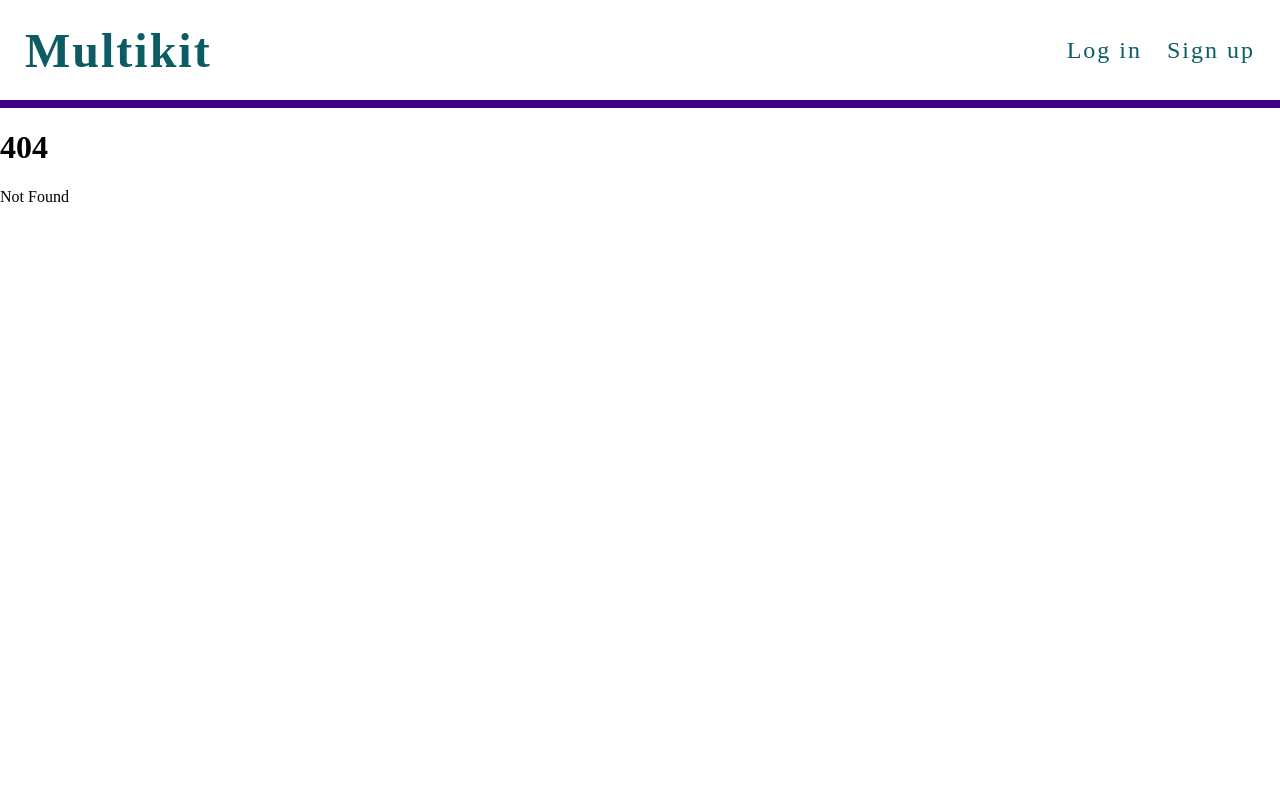
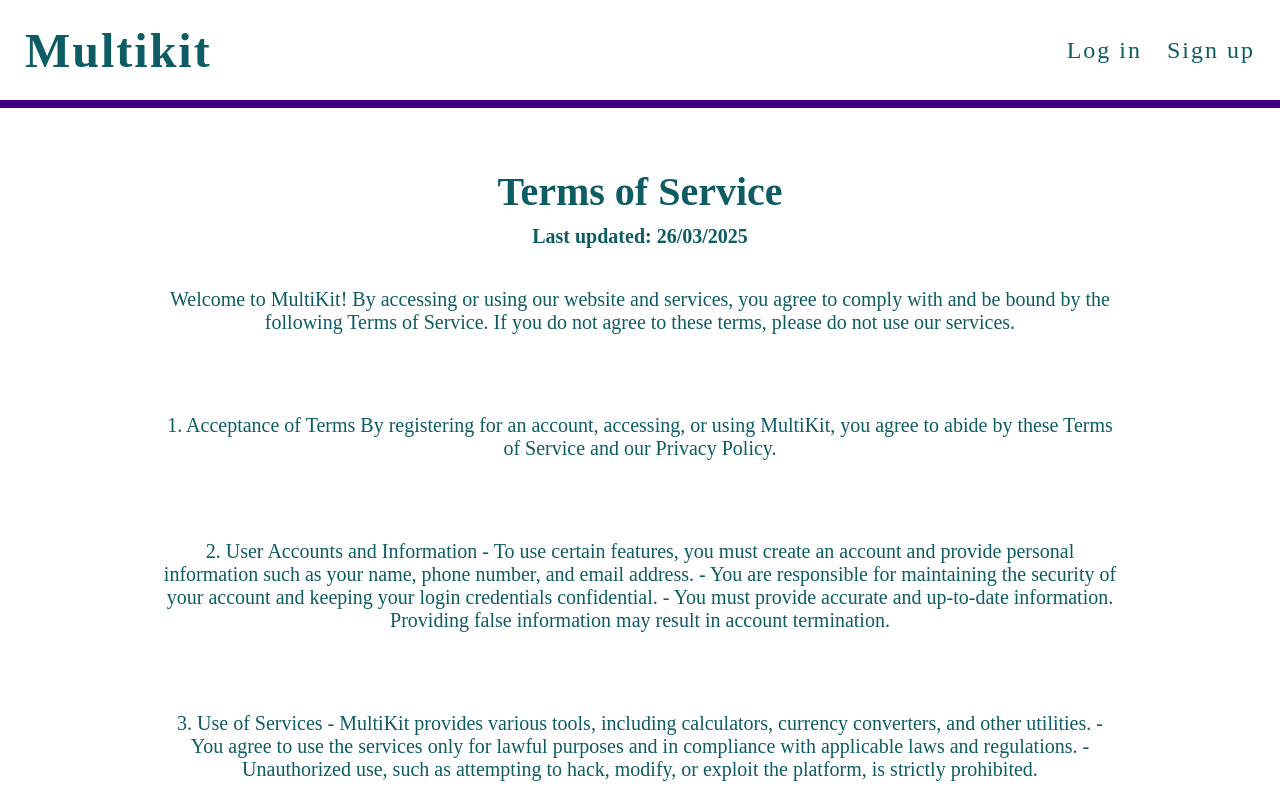
Before and after one commit to KavanKake/MultikitWebpage, a SvelteKit app in the folder my-app/: page /information/termsOfService in a window 1280 px wide. Before the commit this address had no page. Shown: the top 800 px of the page. Built offline with nearby package versions, Linux system fonts and the light colour scheme; a web font is replaced by a local one.

Commit message:
Policy and ToS

```diff
--- /dev/null
+++ b/my-app/src/routes/information/privacyPolicy/+page.svelte
@@ -0,0 +1,116 @@
+<div class="page">
+    <h1>Privacy Policy</h1>
+    <h3>Last updated: 26/03/2025</h3>
+    <p>
+        At MultiKit, we are committed to protecting your privacy. This Privacy Policy outlines how we collect, use, and safeguard your personal information when you use our services.
+    </p>
+    <div class="line"></div>
+    <p>
+        1. Information We Collect
+        When you create an account or use our services, we may collect the following information:
+        - Personal Information: Name, phone number, email address.
+        - Usage Data: Information about how you interact with our website and tools.
+        - Cookies and Tracking Technologies: We use cookies to improve user experience and analyze website traffic.
+
+    </p>
+    <div class="line"></div>
+    <p>
+        2. How We Use Your Information
+        We use your information to:
+        - Provide and improve our services.
+        - Personalize your user experience.
+        - Send important updates and communications.
+        - Ensure the security of our platform.
+        - Comply with legal obligations.
+
+    </p>
+    <div class="line"></div>
+    <p>
+        3. How We Share Your Information
+        We do not sell or rent your personal data. We may share your information in the following cases:
+        - With service providers who assist in operating our platform.
+        - If required by law or to protect our legal rights.
+        - In the event of a business transfer (e.g., merger or acquisition).
+    </p>
+    <div class="line"></div>
+    <p>
+        4. Data Security
+        We implement industry-standard security measures to protect your personal information. However, no online system is 100% secure, and we cannot guarantee absolute security.
+    </p>
+    <div class="line"></div>
+    <p>
+        5. Your Rights and Choices
+        You have the right to:
+        - Access, update, or delete your personal information.
+        - Opt-out of marketing communications.
+        - Restrict or object to data processing in certain cases.
+
+        To exercise these rights, please contact us at contact@multikit.com.
+
+    </p>
+    <div class="line"></div>
+    <p>
+        6. Cookies and Tracking Technologies
+        We use cookies to enhance your experience. You can manage cookie preferences through your browser settings.
+    </p>
+    <div class="line"></div>
+    <p>
+        7. Changes to This Privacy Policy
+        We may update this Privacy Policy periodically. Any significant changes will be communicated to users.
+
+    </p>
+    <div class="line"></div>
+    <p>
+        8. Contact Us
+For any questions regarding this Privacy Policy, please reach out to us at contact@multikit.no.
+    </p>
+
+</div>
+
+
+
+<style>
+    .line{
+        width: 100%;
+        height: 10%;
+        color: #0D5C63;
+
+    }
+
+    p{
+        font-family: coolvetica;
+        font-size: 20px;
+        color: #0D5C63;
+        width: 75%;
+        text-align: center;
+        padding: 1em;
+        height: fit-content;
+        background-color: transparent;
+    }
+
+    .page{
+        display: flex;
+        flex-direction: column;
+        justify-content: flex-start;
+        align-items: center;
+        text-align: start;
+        height: 86vh;
+        font-family: coolvetica;
+    }
+
+    h1{
+        font-family: coolvetica;
+        font-size: 40px;
+        color: #0D5C63;
+        margin: 0;
+        padding-top: 1.5em;
+    }
+
+    h3{
+        font-family: coolvetica;
+        font-size: 20px;
+        color: #0D5C63;
+        margin: 0;
+        padding-top: 10px;
+    }
+</style>
--- /dev/null
+++ b/my-app/src/routes/information/termsOfService/+page.svelte
@@ -0,0 +1,118 @@
+<div class="page">
+    <h1>Terms of Service</h1>
+    <h3>Last updated: 26/03/2025</h3>
+    <p>
+        Welcome to MultiKit! By accessing or using our website and services, you agree to comply with and be bound by the following Terms of Service. If you do not agree to these terms, please do not use our services.
+    </p>
+    <div class="line"></div>
+    <p>
+        1. Acceptance of Terms
+    By registering for an account, accessing, or using MultiKit, you agree to abide by these Terms of Service and our Privacy Policy.
+
+    </p>
+    <div class="line"></div>
+    <p>
+        2. User Accounts and Information
+        - To use certain features, you must create an account and provide personal information such as your name, phone number, and email address.
+        - You are responsible for maintaining the security of your account and keeping your login credentials confidential.
+        - You must provide accurate and up-to-date information. Providing false information may result in account termination.
+
+
+    </p>
+    <div class="line"></div>
+    <p>
+        3. Use of Services
+        - MultiKit provides various tools, including calculators, currency converters, and other utilities.
+        - You agree to use the services only for lawful purposes and in compliance with applicable laws and regulations.
+        - Unauthorized use, such as attempting to hack, modify, or exploit the platform, is strictly prohibited.
+
+    </p>
+    <div class="line"></div>
+    <p>
+        4. Privacy and Data Protection
+        - We collect and store personal information to provide and improve our services. Please review our Privacy Policy for details on how we handle your data.
+        - We do not sell or share your personal information with third parties without your consent, except as required by law.
+
+    </p>
+    <div class="line"></div>
+    <p>
+        5. Termination of Services
+        - We reserve the right to suspend or terminate your account if you violate these terms.
+        - You may delete your account at any time by contacting our support team.
+
+    </p>
+    <div class="line"></div>
+
+    <p>
+        6. Limitation of Liability
+        - MultiKit provides tools and services on an "as-is" basis without warranties of any kind.
+        - We are not responsible for any direct, indirect, incidental, or consequential damages arising from the use of our services.
+    </p>
+    <div class="line"></div>
+    <p>
+        7. Changes to Terms
+        - We may update these Terms of Service at any time. We will notify users of significant changes.
+        - Continued use of the services after updates constitute acceptance of the new terms.
+
+
+
+    </p>
+    <div class="line"></div>
+    <p>
+        8. Governing Law
+        These terms shall be governed by and construed in accordance with the laws of Norway.
+
+        For any questions or concerns regarding these Terms of Service, please contact us at contact@multikit.com.
+    </p>
+
+    <div class="line"></div>
+
+</div>
+
+
+
+<style>
+    .line{
+        width: 100%;
+        height: 10%;
+        color: #0D5C63;
+
+    }
+
+    p{
+        font-family: coolvetica;
+        font-size: 20px;
+        color: #0D5C63;
+        width: 75%;
+        text-align: center;
+        padding: 1em;
+        height: fit-content;
+        background-color: transparent;
+    }
+
+    .page{
+        display: flex;
+        flex-direction: column;
+        justify-content: flex-start;
+        align-items: center;
+        text-align: start;
+        height: 86vh;
+        font-family: coolvetica;
+    }
+
+    h1{
+        font-family: coolvetica;
+        font-size: 40px;
+        color: #0D5C63;
+        margin: 0;
+        padding-top: 1.5em;
+    }
+
+    h3{
+        font-family: coolvetica;
+        font-size: 20px;
+        color: #0D5C63;
+        margin: 0;
+        padding-top: 10px;
+    }
+</style>
```
